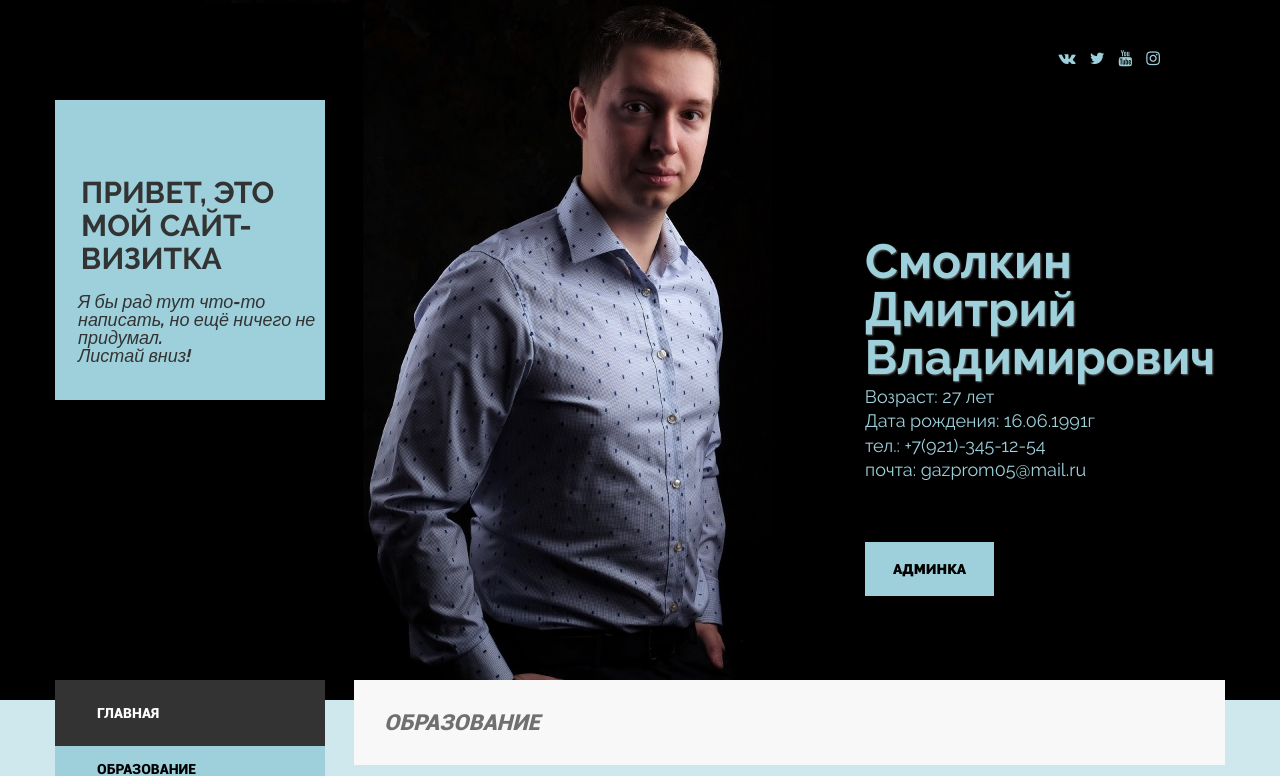
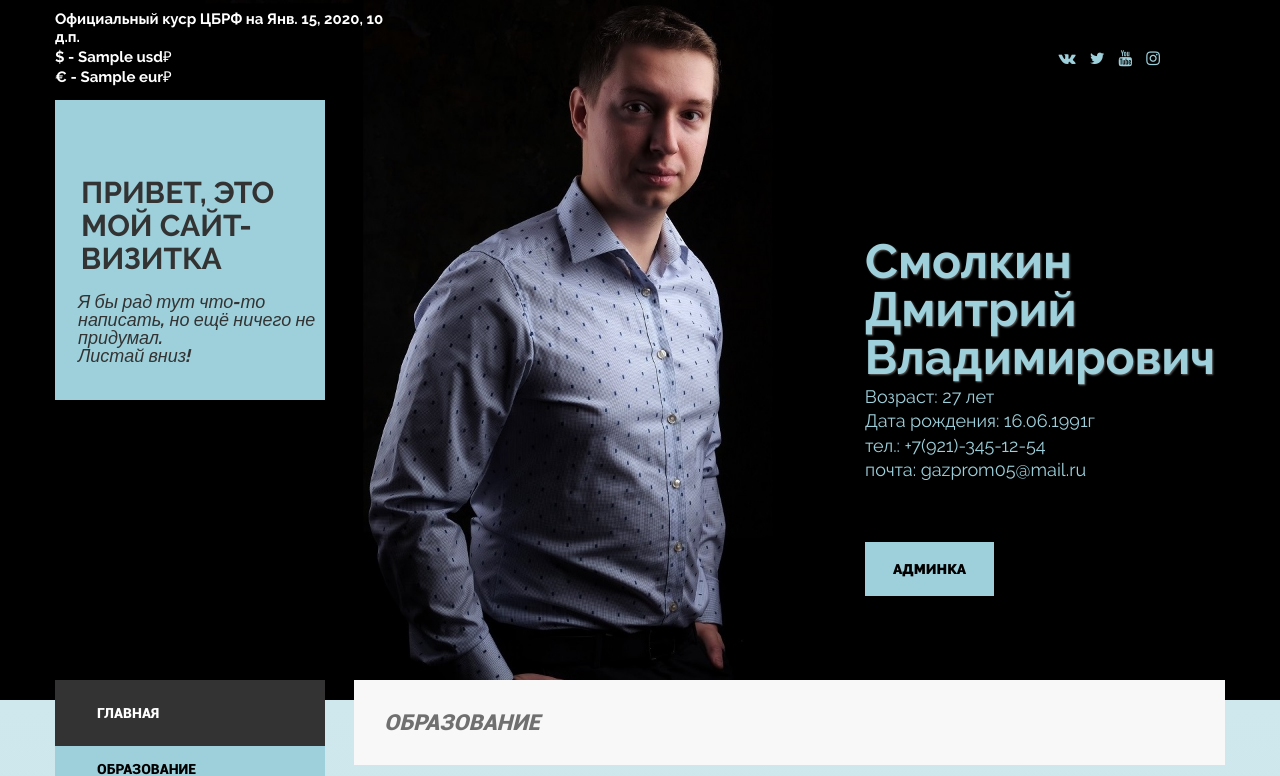
Before and after one commit to gazprom05/site-cv, a Django app: template cv/mainapp/templates/mainapp/index.html in a window 1280 px wide. Shown: the top 776 px of the page. Run offline with Django 3.2, Linux system fonts and the light colour scheme; data comes from the database, SQL or seed files in the repository; the template is opened without the code that fills it: values that come from a table or form of the project are taken from there, most other values are stand-ins (such as "Sample title", 1, 10 or a date in 2020).

Commit message:
api_done

```diff
--- a/cv/mainapp/templates/mainapp/base.html
+++ b/cv/mainapp/templates/mainapp/base.html
@@ -21,15 +21,12 @@
 {% endblock %}
 
 
-
-
 <footer>
   <div class="footer_container">
     <script type="text/javascript" charset="utf-8" async src="https://api-maps.yandex.ru/services/constructor/1.0/js/?um=constructor%3Af6d68b99bfc8fc89993d8e30d32d9af294962915cf252527d7483d2720c35656&amp;width=100%25&amp;height=300&amp;lang=ru_RU&amp;scroll=true"></script>  </div>
   <div class="copyrights_wrap">
     <div class="copyrights">
       &copy; 2019 Тут могла быть Ваша реклама.
-
       <div class="footer_socials">
         <a href="https://vk.com/gazprom05" target="_blank">
           <i class="fa fa-vk"></i>
--- a/cv/mainapp/templates/mainapp/error.html
+++ b/cv/mainapp/templates/mainapp/error.html
@@ -3,7 +3,6 @@
 
 
 {% block 404 %}
-<body>
     <div>
         <img src="{% static 'img/bild.jpg' %}" width="100%" alt="OOoops">
     </div>
--- a/cv/mainapp/templates/mainapp/includes/inc_header.html
+++ b/cv/mainapp/templates/mainapp/includes/inc_header.html
@@ -1,5 +1,10 @@
 <header>
   <div class="header_container">
+      <div class="api_cbrf">
+          Официальный куср  ЦБРФ на {{ date }}<br>
+          $  -  {{ usd }}₽<br>
+          €  -  {{ eur }}₽
+      </div>
     <div class="welcome">
       <div class="welcome_head">
         Привет, это мой сайт-визитка
--- a/cv/static/css/style.css
+++ b/cv/static/css/style.css
@@ -93,6 +93,19 @@ header {
   top: 94px;
   line-height: 1;
 }
+
+.api_cbrf {
+  width: 350px;
+  height: 50px;
+  color: white;
+  position: absolute;
+  font-family: "Raleway Bold", sans-serif;
+  font-size: 15px;
+  top: 10px;
+
+}
+
+
 
 .header_social {
   position: absolute;
```
Also changed, not shown: cv/mainapp/views.py (+33 -0 lines).
